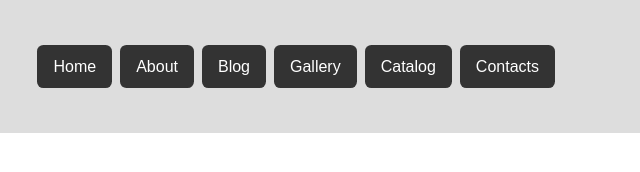
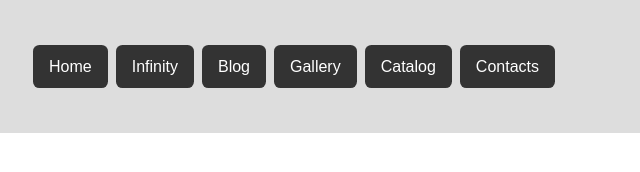
Before and after one commit to AnaraBoronbaeva/Mobile-first, a plain HTML site: page index.html in a window 1280 px wide. Shown: the full height of the page, 640-1280 px from the left. Drawn offline with Linux system fonts and the light colour scheme.

Commit message:
Rename navbar

```diff
--- a/index.html
+++ b/index.html
@@ -30,7 +30,7 @@
               <a href="#" class="menu__link">Home</a>
             </li>
             <li class="menu__item">
-              <a href="#" class="menu__link">About</a>
+              <a href="#" class="menu__link">Infinity</a>
             </li>
             <li class="menu__item">
               <a href="#" class="menu__link">Blog</a>
```
